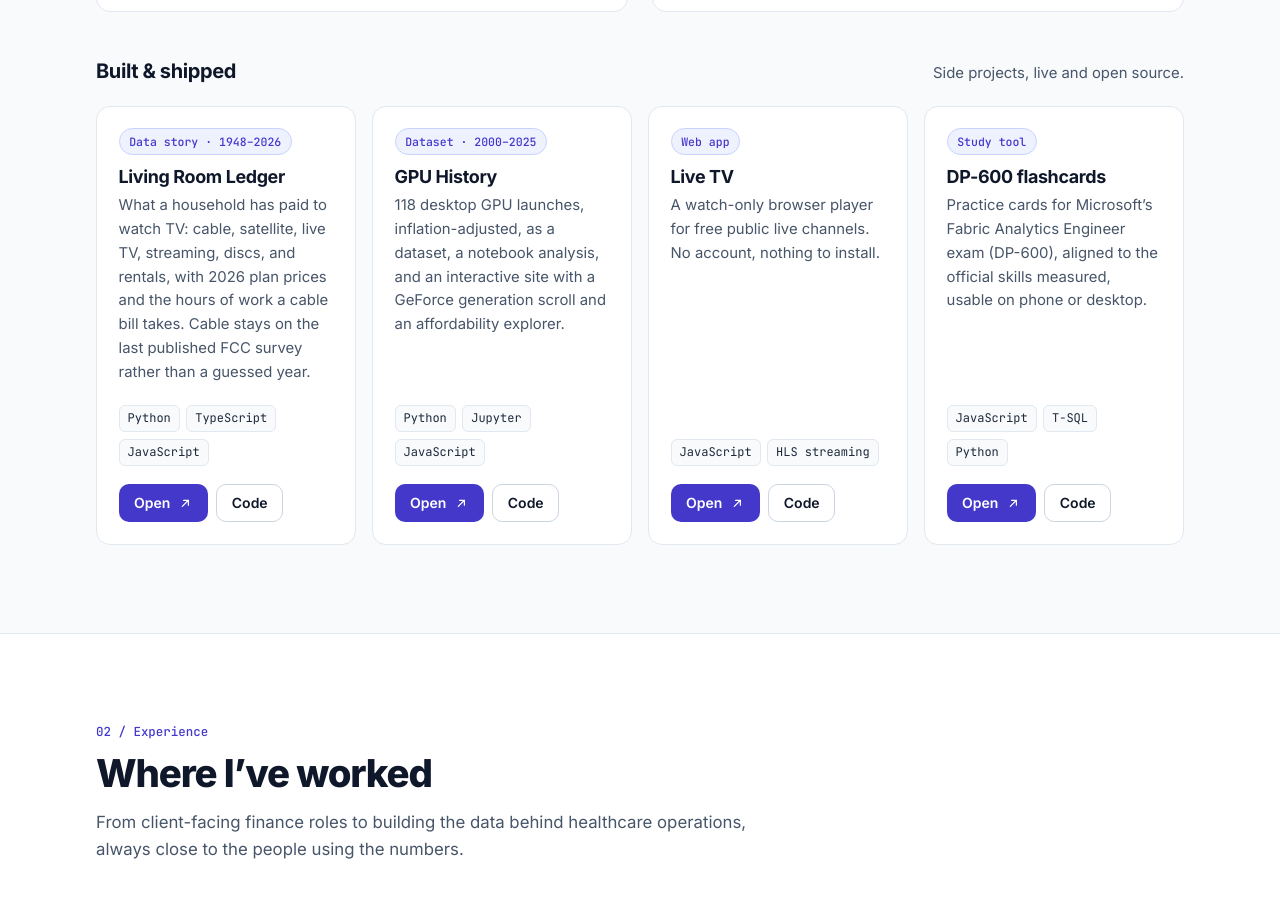
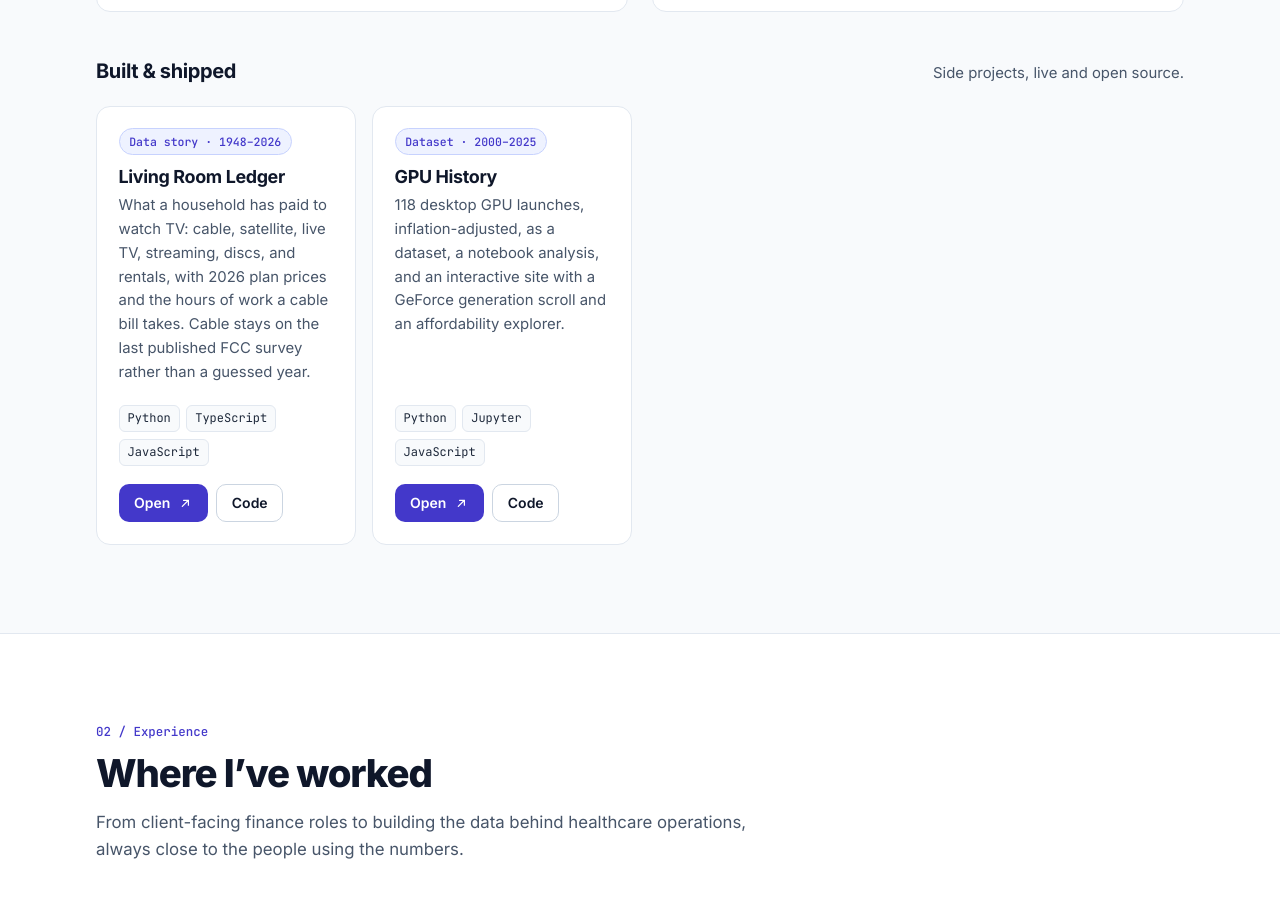
Before and after one commit to TodorPapazov/todorpapazov.github.io, a plain HTML site: page index.html in a window 1280 px wide. Shown: the part 2031-2929 px from the top of the page. Drawn offline with Linux system fonts and the light colour scheme.

Commit message:
Remove Live TV and DP-600 flashcards project cards

```diff
--- a/index.html
+++ b/index.html
@@ -522,26 +522,6 @@
               <a class="btn btn-outline btn-sm" href="https://github.com/TodorPapazov/GPU-History" target="_blank" rel="noopener noreferrer">Code<span class="sr-only"> for GPU History on GitHub</span></a>
             </div>
           </article>
-          <article class="card project">
-            <div class="card-top"><span class="tag">Web app</span></div>
-            <h3>Live TV</h3>
-            <p>A watch-only browser player for free public live channels. No account, nothing to install.</p>
-            <ul class="stack" aria-label="Stack"><li>JavaScript</li><li>HLS streaming</li></ul>
-            <div class="project-links">
-              <a class="btn btn-primary btn-sm" href="live-tv/" target="_blank" rel="noopener noreferrer">Open <svg class="icon" aria-hidden="true"><use href="#i-arrow"/></svg><span class="sr-only">Live TV (opens in new tab)</span></a>
-              <a class="btn btn-outline btn-sm" href="https://github.com/TodorPapazov/live-tv" target="_blank" rel="noopener noreferrer">Code<span class="sr-only"> for Live TV on GitHub</span></a>
-            </div>
-          </article>
-          <article class="card project">
-            <div class="card-top"><span class="tag">Study tool</span></div>
-            <h3>DP-600 flashcards</h3>
-            <p>Practice cards for Microsoft’s Fabric Analytics Engineer exam (DP-600), aligned to the official skills measured, usable on phone or desktop.</p>
-            <ul class="stack" aria-label="Stack"><li>JavaScript</li><li>T-SQL</li><li>Python</li></ul>
-            <div class="project-links">
-              <a class="btn btn-primary btn-sm" href="https://todorpapazov.github.io/DP-600/" target="_blank" rel="noopener noreferrer">Open <svg class="icon" aria-hidden="true"><use href="#i-arrow"/></svg><span class="sr-only">DP-600 flashcards (opens in new tab)</span></a>
-              <a class="btn btn-outline btn-sm" href="https://github.com/TodorPapazov/DP-600" target="_blank" rel="noopener noreferrer">Code<span class="sr-only"> for DP-600 flashcards on GitHub</span></a>
-            </div>
-          </article>
         </div>
       </div>
     </section>
--- a/sitemap.xml
+++ b/sitemap.xml
@@ -12,10 +12,4 @@
     <changefreq>monthly</changefreq>
     <priority>0.6</priority>
   </url>
-  <url>
-    <loc>https://todorpapazov.github.io/live-tv/</loc>
-    <lastmod>2026-08-14</lastmod>
-    <changefreq>weekly</changefreq>
-    <priority>0.6</priority>
-  </url>
 </urlset>
```
